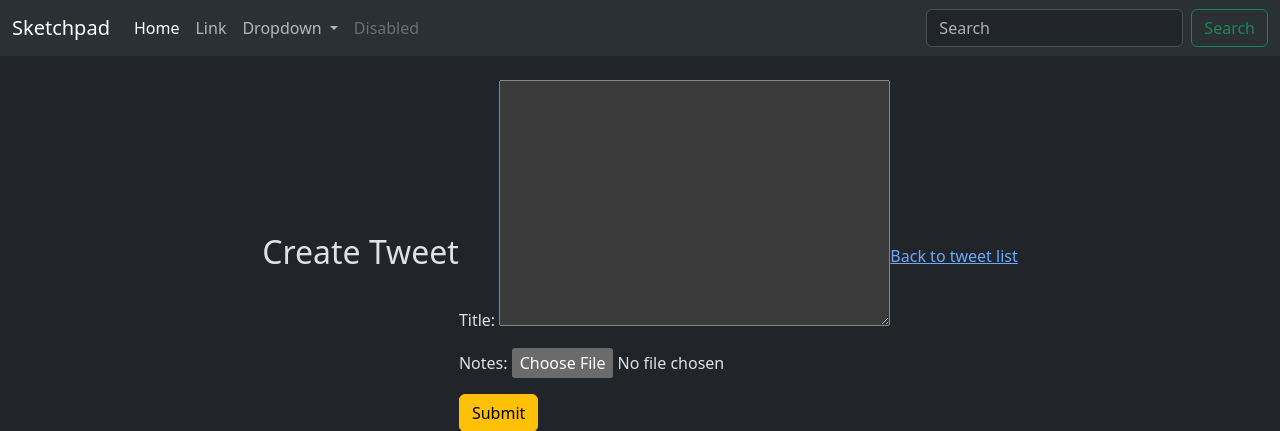
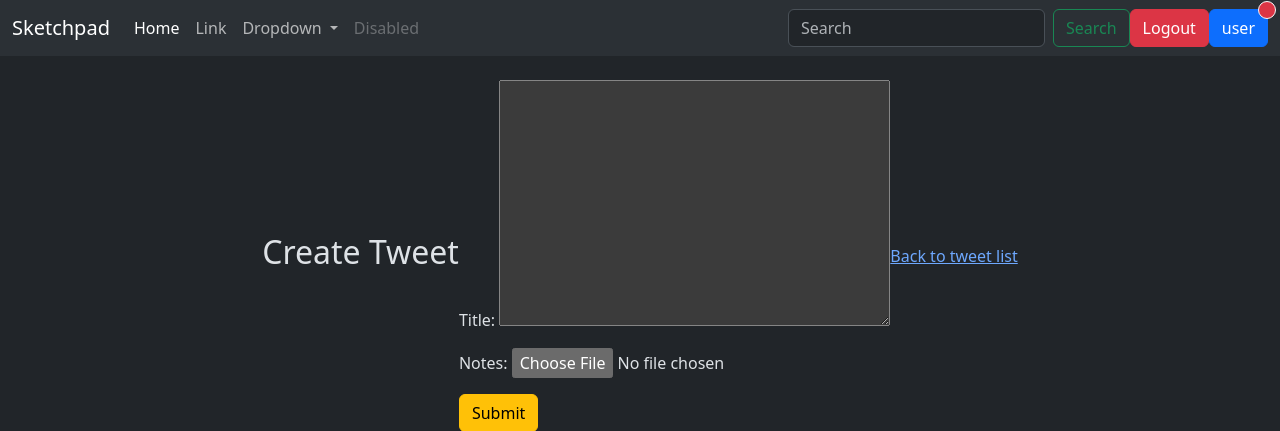
Before and after one commit to Emad-2003/Sketchpad, a Django app: page /create/ in a window 1280 px wide. Shown: the top 431 px of the page. Run offline with Django 5.2, Linux system fonts and the light colour scheme; a user stored in the database is signed in.

Commit message:
Final commit before implementing canvas

```diff
--- a/pracs/notes/templates/notes_index.html
+++ b/pracs/notes/templates/notes_index.html
@@ -5,9 +5,13 @@
 {% endblock %}
 
 {% block content %}
+    {% for m in messages %}
+    <div class="alert alert-success" role="alert">
+        {{m}}
+    </div>
+    {% endfor %}
     <div class="container text-center mt-5">
         <h1>Welcome to Sketchpad</h1>
         <h2> Lets Get started !! </h2>
-        <a href="{% url 'login' %}">Signin</a>
     </div>
 {% endblock %}
--- a/pracs/pracs/settings.py
+++ b/pracs/pracs/settings.py
@@ -132,6 +132,6 @@ MEDIA_ROOT = os.path.join(BASE_DIR, 'media')
 
 # these need to be defined for the django auth to work
 LOGIN_URL = '/accounts/login'
-
+LOGOUT_URL ='/accounts/logout'
 LOGIN_REDIRECT_URL = '/dashboard'
-LOGOUT_REDIRECT_URL = ''
+LOGOUT_REDIRECT_URL = '/'
--- a/pracs/templates/layout.html
+++ b/pracs/templates/layout.html
@@ -44,6 +44,19 @@
           <input class="form-control me-2" type="search" placeholder="Search" aria-label="Search">
           <button class="btn btn-outline-success" type="submit">Search</button>
         </form>
+        {% if user.is_authenticated %}
+            <form method="POST" action="{% url 'logout' %}">
+              {% csrf_token %}
+              <button class="btn btn-danger" type="submit">Logout</button>
+            </form>
+            <button class="btn btn-primary position-relative">
+              {{user}}
+              <span class="position-absolute top-0 start-100 translate-middle p-2 bg-danger border border-light rounded-circle">
+            </button>
+            {% else %}
+            <a href="{% url 'register' %}"" class="btn btn-primary mx-2">Register</a>
+            <a href="{% url 'login' %}"" class="btn btn-success mx-2">Login</a>
+            {% endif %}
       </div>
     </div>
   </nav>
```
Also changed, not shown: pracs/notes/signals.py (added, +8 -0 lines), pracs/db.sqlite3.
